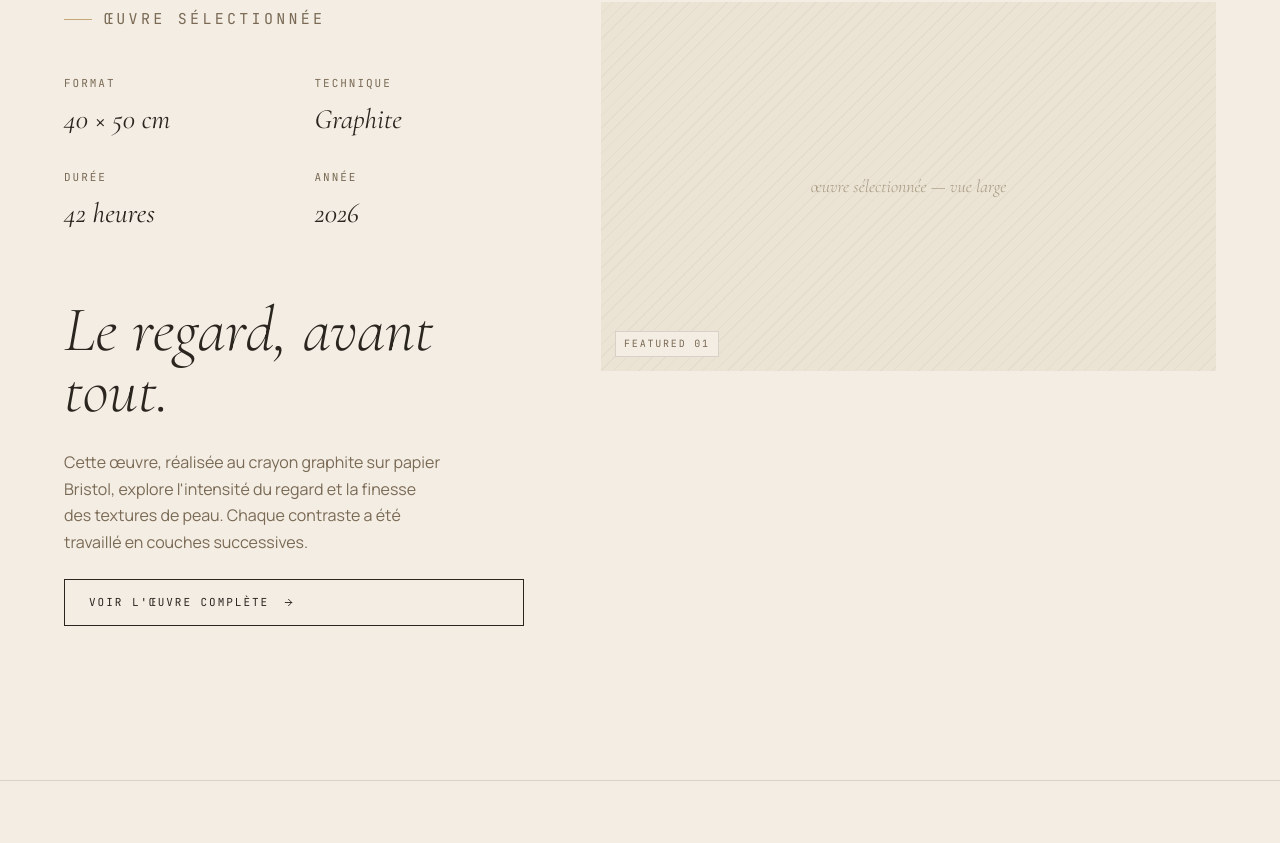
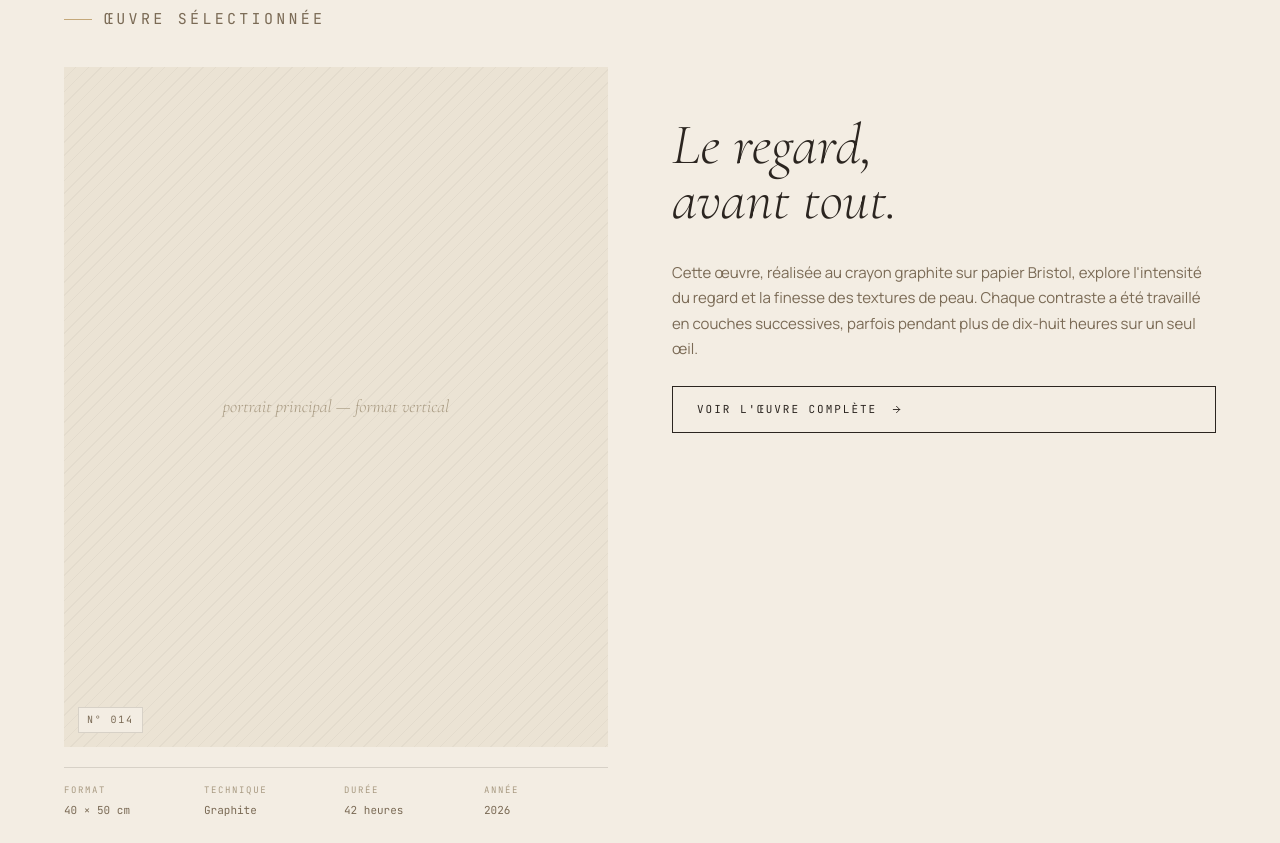
Before and after one commit to MelchiorObame/melo-art-gallery, a React (Vite) app: page / in a window 1280 px wide. Shown: the part 1077-1920 px from the top of the page. Built offline with nearby package versions, Linux system fonts and the light colour scheme.

Commit message:
feat: refactor FeaturedSection layout and improve metadata display

```diff
--- a/src/pages/Home.tsx
+++ b/src/pages/Home.tsx
@@ -153,68 +153,77 @@ function HeroSection() {
 /* ============================================================
    Featured work
    ============================================================ */
-function FeaturedSection() {
-  return (
-    <section
-      className="section grid items-start"
-      style={{
-        padding: 'clamp(80px,12vw,160px) var(--pad-x)',
-        gridTemplateColumns: '1fr 1.3fr',
-        gridTemplateAreas: '"meta figure" "caption figure"',
-        gap: 'clamp(40px,5vw,80px)',
-      }}
-    >
-      {/* Meta */}
-      <div className="flex flex-col gap-12" style={{ gridArea: 'meta' }}>
-        <Reveal>
-          <SectionLabel>Œuvre sélectionnée</SectionLabel>
-        </Reveal>
-        <Reveal delay={0.05}>
-          <div className="grid grid-cols-2 gap-7">
-            {[
+const FEATURED_META = [
   ['Format',    '40 × 50 cm'],
   ['Technique', 'Graphite'],
   ['Durée',     '42 heures'],
   ['Année',     '2026'],
-            ].map(([k, v]) => (
-              <div key={k} className="flex flex-col gap-1.5">
-                <span className="font-mono text-[11px] tracking-kicker uppercase text-fg-soft">{k}</span>
-                <span className="font-display italic text-[28px] text-fg">{v}</span>
+] as const
+
+function FeaturedSection() {
+  return (
+    <section style={{ padding: 'clamp(80px,12vw,160px) var(--pad-x)' }}>
+
+      {/* Label above */}
+      <Reveal className="mb-10">
+        <SectionLabel>Œuvre sélectionnée</SectionLabel>
+      </Reveal>
+
+      {/* Two-column layout */}
+      <div
+        className="grid items-start"
+        style={{ gridTemplateColumns: '1fr 1fr', gap: 'clamp(40px,5vw,80px)' }}
+      >
+        {/* ── Left : image + metadata below ── */}
+        <div>
+          <Reveal variant="clip">
+            <Placeholder
+              label="n° 014"
+              description="portrait principal — format vertical"
+              aspectRatio="4/5"
+            />
+          </Reveal>
+
+          {/* Metadata grid below the image — small text */}
+          <Reveal delay={0.1}>
+            <div className="grid grid-cols-4 gap-x-4 mt-5 pt-4 border-t border-line">
+              {FEATURED_META.map(([k, v]) => (
+                <div key={k} className="flex flex-col gap-1">
+                  <span className="font-mono text-[9px] tracking-[0.18em] uppercase text-fg-mute">
+                    {k}
+                  </span>
+                  <span className="font-mono text-[11px] text-fg-soft">
+                    {v}
+                  </span>
                 </div>
               ))}
             </div>
           </Reveal>
         </div>
 
-      {/* Figure */}
-      <Reveal variant="clip" style={{ gridArea: 'figure' }}>
-        <Placeholder
-          label="featured 01"
-          description="œuvre sélectionnée — vue large"
-          aspectRatio="5/3"
-        />
-      </Reveal>
-
-      {/* Caption */}
-      <div className="flex flex-col gap-7 max-w-[460px]" style={{ gridArea: 'caption' }}>
+        {/* ── Right : title + description + button ── */}
+        <div className="flex flex-col justify-center gap-8" style={{ paddingTop: 'clamp(20px,4vw,60px)' }}>
           <Reveal>
             <h2
               className="font-display font-light italic leading-[0.95]"
-            style={{ fontSize: 'clamp(40px,5vw,80px)' }}
+              style={{ fontSize: 'clamp(36px,4.5vw,72px)' }}
             >
-            Le regard, avant tout.
+              Le regard,<br />avant tout.
             </h2>
           </Reveal>
-        <Reveal delay={0.12} className="flex flex-col gap-6">
-          <p className="text-[16px] leading-[1.65] text-fg-soft max-w-[380px]">
+
+          <Reveal delay={0.1} className="flex flex-col gap-6">
+            <p className="text-[15px] leading-[1.7] text-fg-soft">
               Cette œuvre, réalisée au crayon graphite sur papier Bristol, explore
               l'intensité du regard et la finesse des textures de peau. Chaque
-            contraste a été travaillé en couches successives.
+              contraste a été travaillé en couches successives, parfois pendant
+              plus de dix-huit heures sur un seul œil.
             </p>
             <Btn to="/galerie">
               Voir l'œuvre complète <FiArrowRight />
             </Btn>
           </Reveal>
+        </div>
       </div>
     </section>
   )
```
Lines whose indentation alone changed are shown as unchanged.
